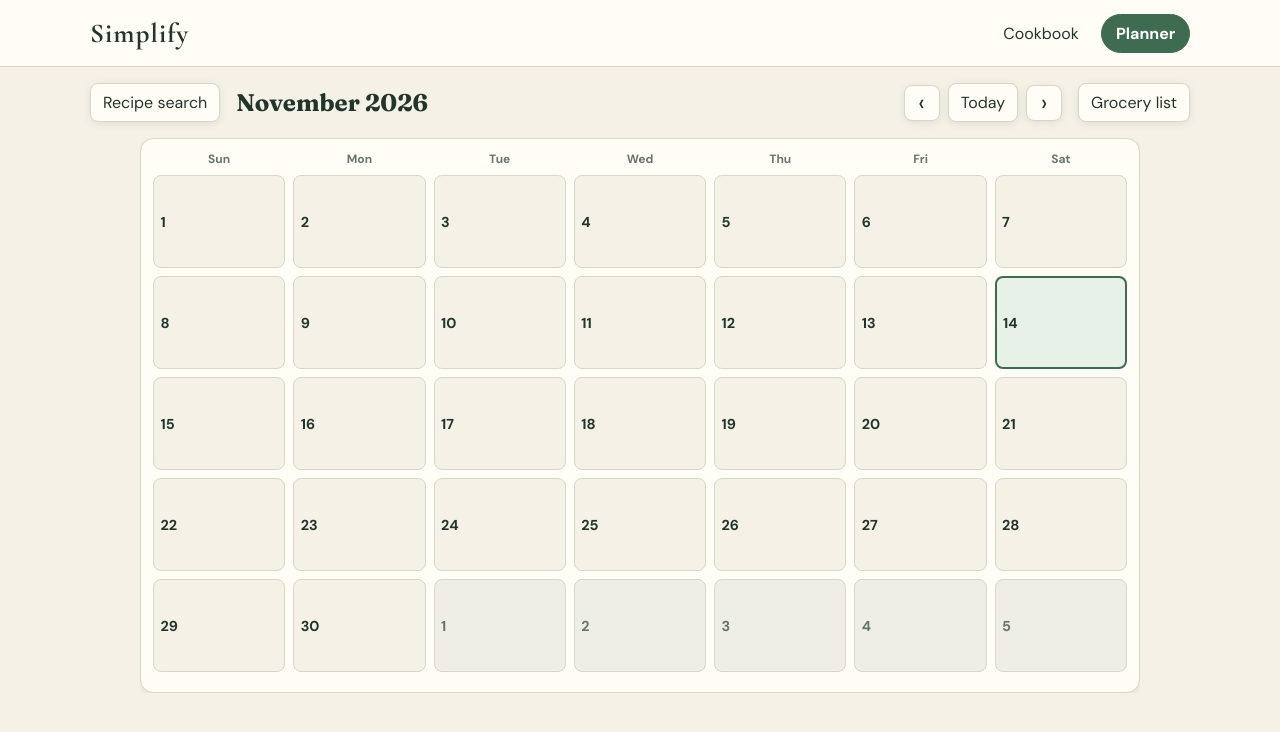
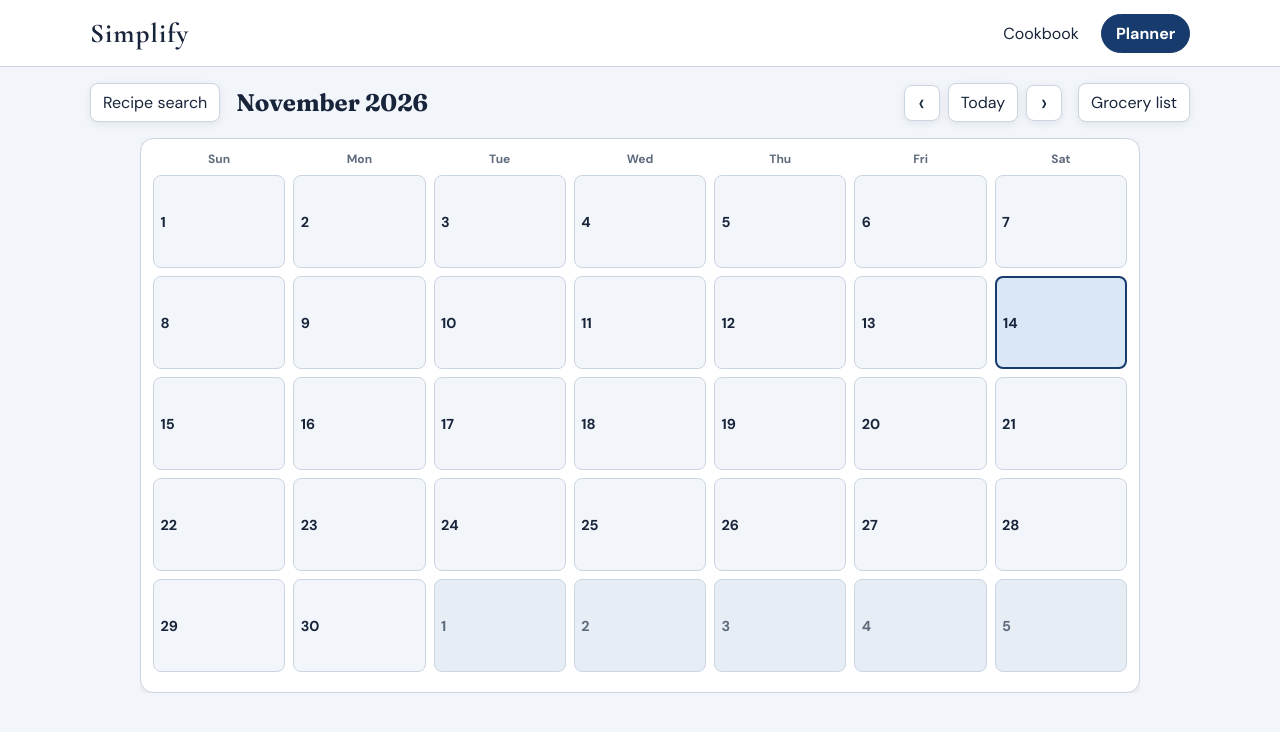
Before and after one commit to TheBestStewart/Cookbook, a plain HTML site: page public/planner.html in a window 1280 px wide. Drawn offline with nearby package versions, Linux system fonts and the light colour scheme; no server answers.

Commit message:
changed the welcome button and added the blue color sceme

```diff
--- a/public/styles/styles.css
+++ b/public/styles/styles.css
@@ -5,22 +5,22 @@
 }
 
 :root {
-  --color-background: #f5f1e6;
-  --color-surface: #fffdf6;
-  --color-text: #21352b;
-  --color-muted: #66756c;
-  --color-accent: #3f6b50;
-  --color-accent-dark: #28513a;
-  --color-border: #d8d6c8;
-  --color-surface-hover: #eef4ec;
-  --color-nav-hover: #e5eee5;
-  --color-surface-muted: #eeeee7;
-  --color-today: #e8f1e8;
-  --color-calendar-item: #dce9d8;
-  --color-calendar-item-text: #234632;
-  --color-image-overlay: rgba(255, 253, 246, 0.65);
-  --color-overlay-backdrop: rgba(26, 43, 34, 0.38);
-  --color-focus: rgba(63, 107, 80, 0.35);
+  --color-background: #f2f5f9;
+  --color-surface: #ffffff;
+  --color-text: #17243a;
+  --color-muted: #5e6b7d;
+  --color-accent: #173b6c;
+  --color-accent-dark: #0b2344;
+  --color-border: #cbd5e1;
+  --color-surface-hover: #e8eef7;
+  --color-nav-hover: #dce8f5;
+  --color-surface-muted: #e7edf5;
+  --color-today: #d9e7f7;
+  --color-calendar-item: #b8cce6;
+  --color-calendar-item-text: #102a4a;
+  --color-image-overlay: rgba(255, 255, 255, 0.68);
+  --color-overlay-backdrop: rgba(11, 31, 58, 0.42);
+  --color-focus: rgba(23, 59, 108, 0.35);
   --radius-sm: 0.5rem;
   --radius-md: 0.85rem;
   --shadow-sm: 0 2px 8px rgba(0, 0, 0, 0.08);
@@ -67,17 +67,28 @@ h6 {
   font-family: 'Fraunces', Georgia, serif;
 }
 
-.site-nav a {
+.site-nav a,
+.site-nav button,
+.nav-button {
+  display: inline-flex;
+  align-items: center;
+  justify-content: center;
   padding: 0.5rem 0.85rem;
   color: inherit;
   text-decoration: none;
   border: 1px solid transparent;
   border-radius: 999px;
+  background: transparent;
+  cursor: pointer;
   transition: color 150ms ease, background 150ms ease, box-shadow 150ms ease;
 }
 
 .site-nav a:hover,
-.site-nav a:focus-visible {
+.site-nav a:focus-visible,
+.site-nav button:hover,
+.site-nav button:focus-visible,
+.nav-button:hover,
+.nav-button:focus-visible {
   color: var(--color-accent);
   background: var(--color-nav-hover);
   border-color: var(--color-border);
@@ -101,7 +112,8 @@ h6 {
     margin-right: 0;
   }
 
-  .site-nav a {
+  .site-nav a,
+  .site-nav button {
     padding: 0.45rem 0.6rem;
   }
 }
```
Also changed, not shown: public/welcome.html (+2 -1 lines).
